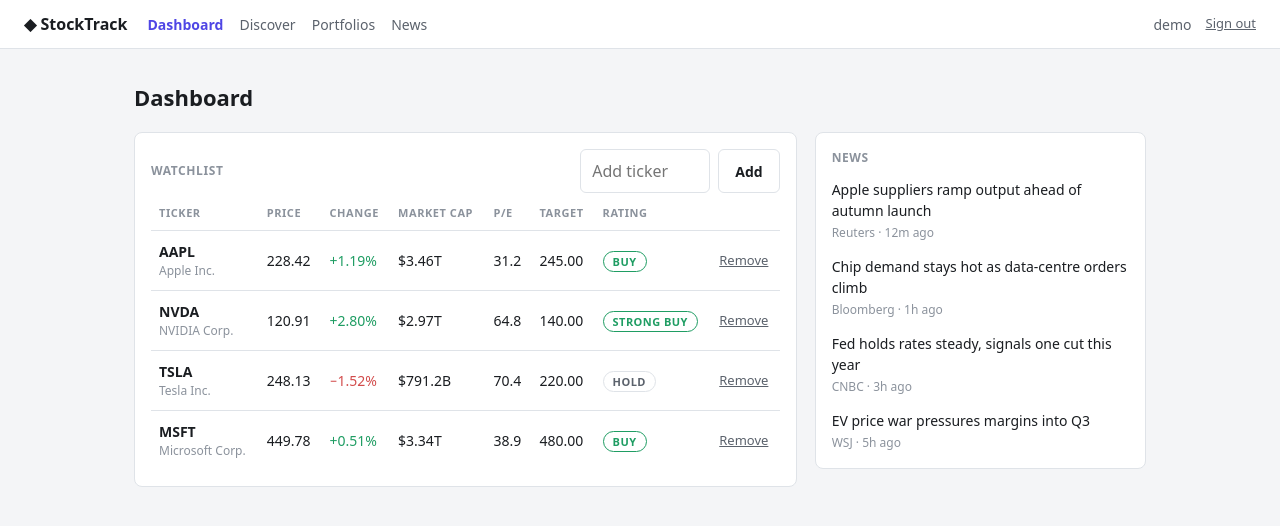
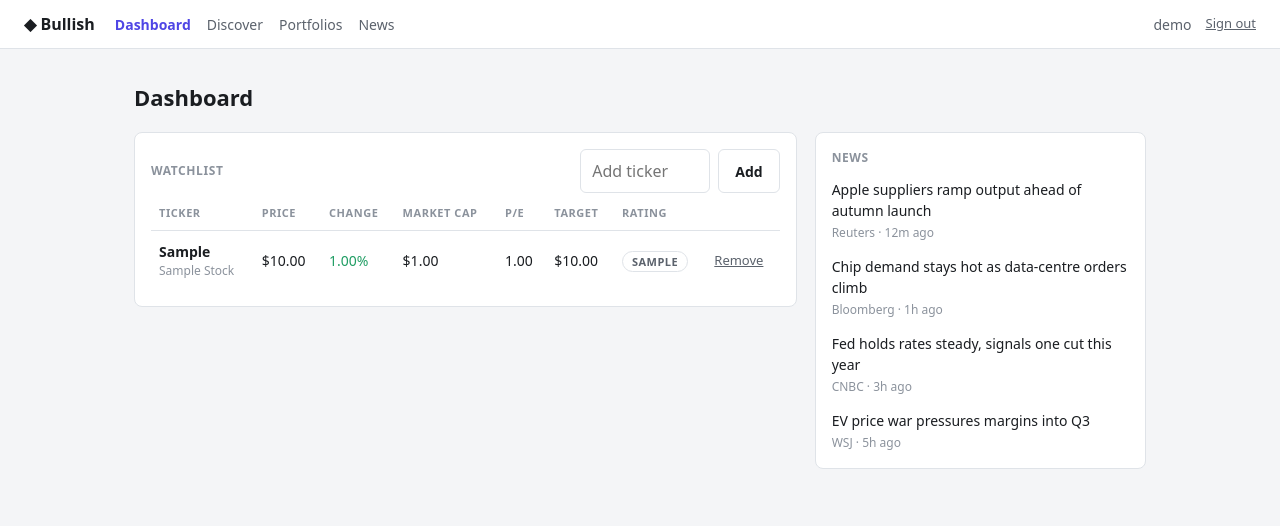
Before and after one commit to JSotunde/Financial_Dashboard, a Flask app: page /dashboard in a window 1280 px wide. Shown: the top 526 px of the page. Run offline with Flask 3, Linux system fonts and the light colour scheme; a user stored in the database is signed in; tables that the repository leaves empty hold one stand-in row (values such as "Sample post"); one stand-in notice (Sample message) is shown.

Commit message:
Added the addition and removal of stocks

```diff
--- a/app.py
+++ b/app.py
@@ -4,8 +4,8 @@ from datetime import datetime, timezone
 from dotenv import load_dotenv
 load_dotenv()
 
-from flask import Flask, render_template, request
-from flask_login import login_required
+from flask import Flask, redirect, render_template, request, url_for, flash
+from flask_login import current_user, login_required
 
 from extensions import db, login_manager
 from auth import auth_bp
@@ -36,8 +36,58 @@ def index():
 @app.route('/dashboard')
 @login_required
 def dashboard():
-    return render_template('dashboard.html')
+    return render_template('dashboard.html', stocks = current_user.watchlist)
 
+@app.route('/watchlist/add', methods=['POST'])
+@login_required
+def add_to_watchlist():
+    ticker = request.form.get('ticker', '').upper().strip()
+    if not ticker:
+        return {"error": "Ticker parameter is required"}, 400
+
+    stock = db.session.get(Stock, ticker)
+    if not stock:
+        get_stock_data = __import__('financial_data').get_stock_data
+        stock_data = get_stock_data(ticker)
+        if not stock_data:
+            flash(f"Stock data for ticker '{ticker}' not found! Try a different ticker.", "error")
+            return redirect(url_for('dashboard'))
+        print(stock_data)
+        stock = Stock(
+            ticker=ticker,
+            name=stock_data['name'],
+            last_updated=datetime.now(timezone.utc),
+            current_price=stock_data['currentPrice'],
+            change_percent=stock_data['changePercent'],
+            market_cap=stock_data['marketCap'],
+            pe_ratio=stock_data['trailingPE'],
+            revenue=stock_data['totalRevenue'],
+            revenue_growth=stock_data['revenueGrowth'],
+            profit_margins=stock_data['profitMargins'],
+            free_cashflow=stock_data['freeCashflow'],
+            debt=stock_data['totalDebt'],
+            analyst_recommendation=stock_data['recommendationKey'],
+            price_target=stock_data['targetMeanPrice'],
+        )
+        db.session.add(stock)
+        db.session.commit()
+
+    current_user.watchlist.append(stock)
+    db.session.commit()
+    return redirect(url_for('dashboard'))
+
+
+@app.route('/watchlist/remove/<ticker>', methods=['POST'])
+@login_required
+def remove_from_watchlist(ticker):
+    stock = db.session.get(Stock, ticker.upper())
+    if not stock:
+        return {"error": "Stock not found"}, 404
+
+    current_user.watchlist.remove(stock)
+    db.session.commit()
+
+    return redirect(url_for('dashboard'))
 
 @app.post("/stock/<ticker>/discussion")
 def create_post(ticker):
@@ -117,27 +167,6 @@ def get_posts(ticker):
 with app.app_context():
     db.create_all()
 
-    aapl_stock = db.session.get(Stock, "AAPL")
-
-    if not aapl_stock:
-        aapl_stock = Stock(
-            ticker="AAPL",
-            last_updated=datetime.now(timezone.utc),
-            current_price=333.26,
-            market_cap=4_894_000_000_000,
-            pe_ratio=34.5,
-            revenue=391_000_000_000,
-            revenue_growth=0.08,
-            profit_margins=0.26,
-            free_cashflow=99_000_000_000,
-            debt=110_000_000_000,
-            analyst_recommendation="buy",
-            price_target=250.0,
-        )
-
-        db.session.add(aapl_stock)
-        db.session.commit()
-
 
 if __name__ == '__main__':
     app.run(debug=True)
--- a/static/style.css
+++ b/static/style.css
@@ -353,3 +353,17 @@ input {
         gap: 12px;
     }
 }
+@keyframes flash {
+    0% { opacity: 0; }
+    10% { opacity: 1; }
+    90% { opacity: 1; }
+    100% { opacity: 0; }
+}
+.flash {
+    padding: 12px 16px;
+    border-radius: var(--radius);
+    font-size: 14px;
+    font-weight: 500;
+    color: #ff0000;
+    animation: flash 2.5s ease-in-out forwards;
+}
--- a/templates/dashboard.html
+++ b/templates/dashboard.html
@@ -8,7 +8,7 @@
 </head>
 <body>
     <header class="topbar">
-        <a class="logo" href="#">◆ StockTrack</a>
+        <a class="logo" href="#">◆ Bullish</a>
         <nav>
             <a class="active" href="#">Dashboard</a>
             <a href="#">Discover</a>
@@ -22,6 +22,7 @@
     </header>
 
     <main>
+
         <h1 class="page-title">Dashboard</h1>
 
         <div class="grid">
@@ -48,47 +49,32 @@
                                 <th></th>
                             </tr>
                         </thead>
-                        <tbody>
+                        <tbody id="watchlist_contents">
+                            {% for stock in stocks %}
                             <tr>
-                                <td class="ticker">AAPL<span class="co">Apple Inc.</span></td>
-                                <td class="nums">228.42</td>
-                                <td class="nums up">+1.19%</td>
-                                <td class="nums">$3.46T</td>
-                                <td class="nums">31.2</td>
-                                <td class="nums">245.00</td>
-                                <td><span class="pill buy">buy</span></td>
-                                <td><a class="btn-link" href="#">Remove</a></td>
+                                <td class="ticker">{{ stock.ticker }}<span class="co">{{ stock.name.title() }}</span></td>
+                                <td class="nums">{{ "${:,.2f}".format(stock.current_price) }}</td>
+                                {% if stock.change_percent is none %}
+                                <td class="nums">—</td>
+                                {% else %}
+                                <td class="nums {{ 'up' if stock.change_percent > 0 else 'down' }}">{{ "{:,.2f}%".format(stock.change_percent) }}</td>
+                                {% endif %}
+                                <td class="nums">{{ "${:,.2f}".format(stock.market_cap) }}</td>
+                                <td class="nums">{{ "{:,.2f}".format(stock.pe_ratio) }}</td>
+                                <td class="nums">{{ "${:,.2f}".format(stock.price_target) }}</td>
+                                <td><span class="pill {{ stock.analyst_recommendation.lower() }}">{{ stock.analyst_recommendation }}</span></td>
+                                <td>
+                                    <form method="post" action="/watchlist/remove/{{ stock.ticker }}">
+                                        <button class="btn-link" type="submit">Remove</button>
+                                    </form>
+                                </td>
                             </tr>
+                            {% endfor %}
+                            {% if stocks|length == 0 %}
                             <tr>
-                                <td class="ticker">NVDA<span class="co">NVIDIA Corp.</span></td>
-                                <td class="nums">120.91</td>
-                                <td class="nums up">+2.80%</td>
-                                <td class="nums">$2.97T</td>
-                                <td class="nums">64.8</td>
-                                <td class="nums">140.00</td>
-                                <td><span class="pill buy">strong buy</span></td>
-                                <td><a class="btn-link" href="#">Remove</a></td>
+                                <td colspan="8" class="text-center">No stocks in watchlist</td>
                             </tr>
-                            <tr>
-                                <td class="ticker">TSLA<span class="co">Tesla Inc.</span></td>
-                                <td class="nums">248.13</td>
-                                <td class="nums down">−1.52%</td>
-                                <td class="nums">$791.2B</td>
-                                <td class="nums">70.4</td>
-                                <td class="nums">220.00</td>
-                                <td><span class="pill hold">hold</span></td>
-                                <td><a class="btn-link" href="#">Remove</a></td>
-                            </tr>
-                            <tr>
-                                <td class="ticker">MSFT<span class="co">Microsoft Corp.</span></td>
-                                <td class="nums">449.78</td>
-                                <td class="nums up">+0.51%</td>
-                                <td class="nums">$3.34T</td>
-                                <td class="nums">38.9</td>
-                                <td class="nums">480.00</td>
-                                <td><span class="pill buy">buy</span></td>
-                                <td><a class="btn-link" href="#">Remove</a></td>
-                            </tr>
+                            {% endif %}
                         </tbody>
                     </table>
                 </div>
@@ -116,6 +102,13 @@
                 </ul>
             </section>
         </div>
+    {% with messages = get_flashed_messages(with_categories=true) %}
+        {% if messages %}
+            {% for category, message in messages %}
+                <div class="flash {{ category }}">{{ message }}</div>
+            {% endfor %}
+        {% endif %}
+        {% endwith %}
     </main>
 </body>
 </html>
```
Also changed, not shown: financial_data.py (+32 -2 lines), models.py (+11 -0 lines), 1 other file.
